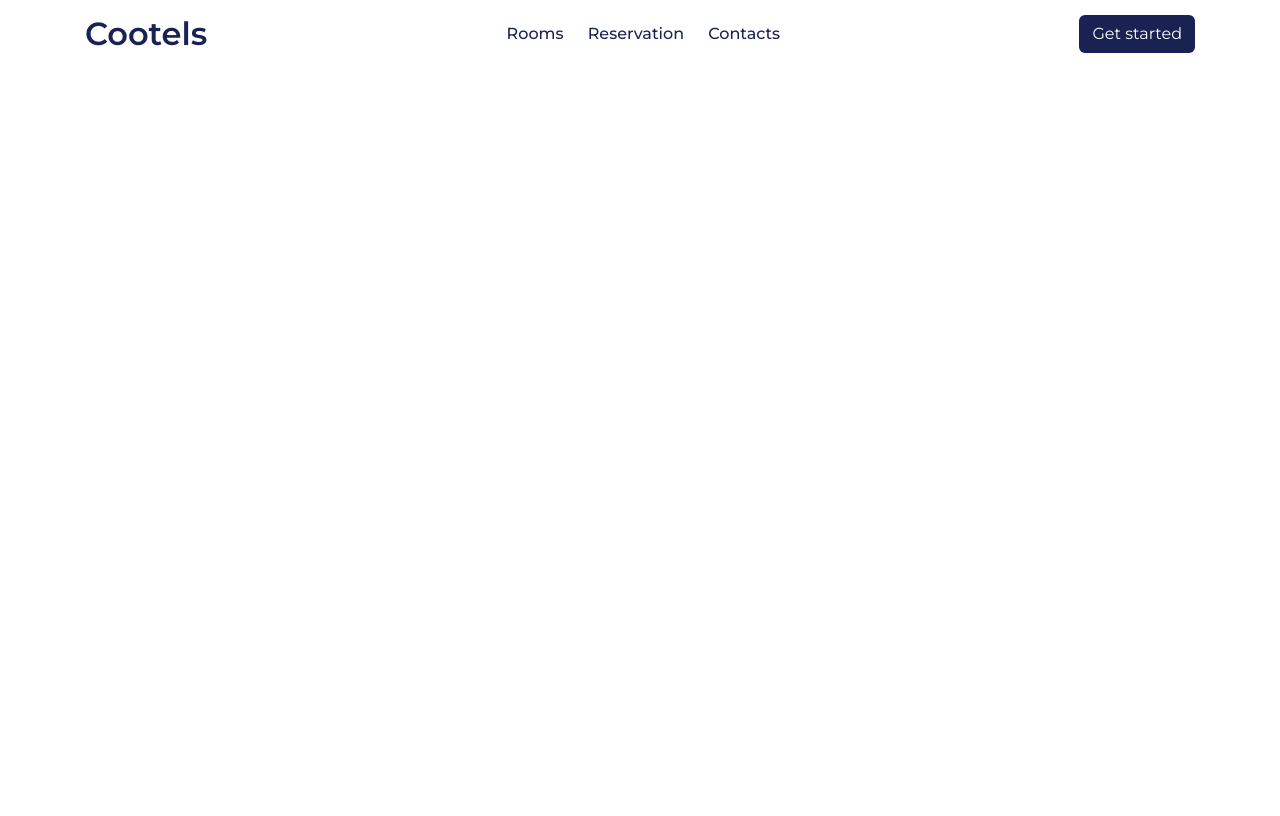
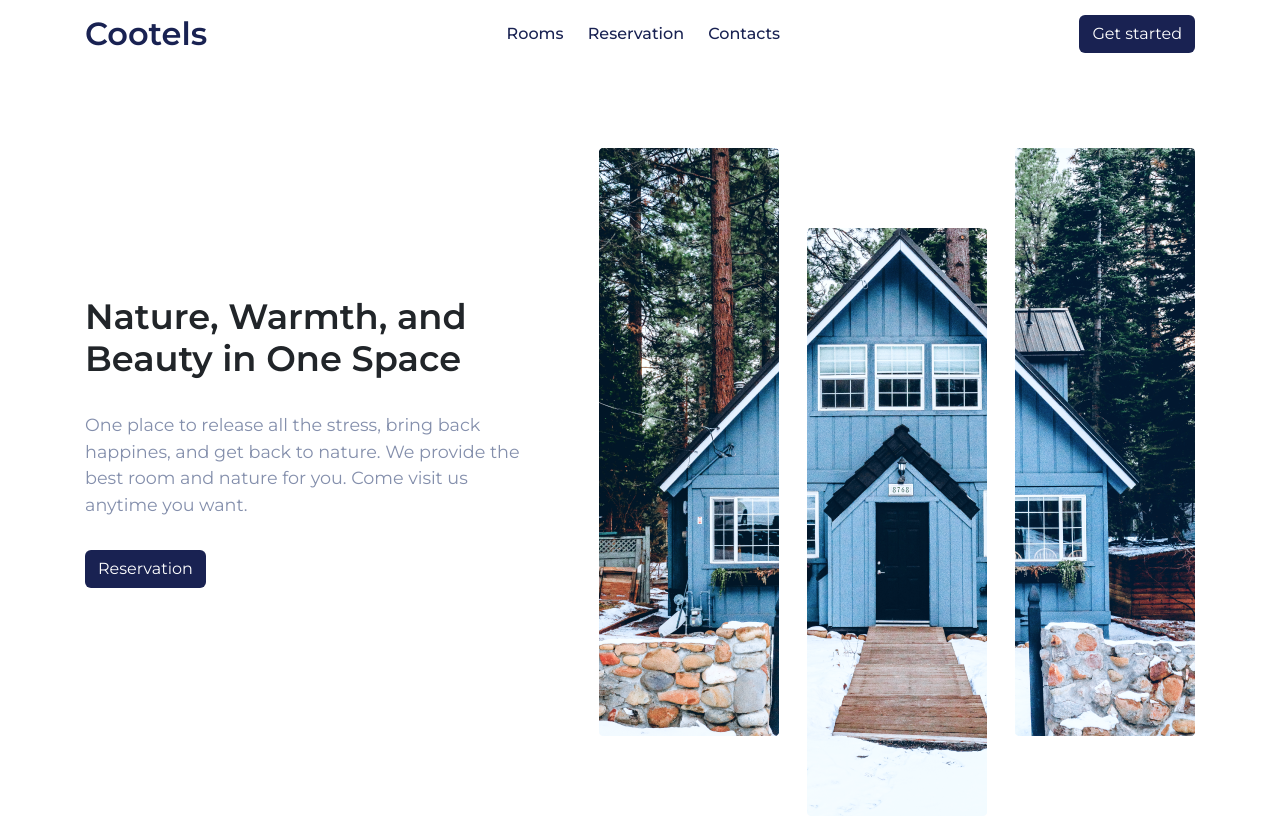
Before and after one commit to Ochilboyev0804/Cootels, a plain HTML site: page index.html in a window 1280 px wide. Drawn offline with nearby package versions, Linux system fonts and the light colour scheme.

Commit message:
added: main hero section

```diff
--- a/header.scss
+++ b/header.scss
@@ -3,6 +3,8 @@
   justify-content: space-between;
   align-items: center;
   padding: 10px 0;
+
+  margin-bottom: 5rem;
 
   .web__name {
     font-weight: 600;
@@ -27,3 +29,34 @@
   color: #fff;
   background: #192252;
 }
+.main__hero {
+
+  display: grid;
+  grid-template-columns: 2fr 3fr;
+  align-items: center;
+}
+
+
+.main__hero-titel-box{
+    .main__hero-titel{
+        font-weight: 600;
+        font-size: 2.2rem;
+    }
+    .main__hero-titel-para{
+        font-weight: 400;
+        font-size: 1.1rem;
+        color: #848FAC;
+        margin: 2rem 0;
+    }
+
+}
+.main-hero-pics{
+    text-align: end;
+
+    .hero__home-mid{
+        position: relative;
+        top: 5rem;
+        margin: 0 1.5rem;
+        // margin-top: 90px;
+    }
+}
--- a/index.html
+++ b/index.html
@@ -39,5 +39,42 @@
         crossorigin="anonymous"
       ></script>
     </div>
+
+    <div class="main__hero container">
+      <div class="main__hero-titel-box">
+        <h2 class="main__hero-titel">Nature, Warmth, and Beauty in One Space</h2>
+        <p class="main__hero-titel-para">
+          One place to release all the stress, bring back happines, and get back
+          to nature. We provide the best room and nature for you. Come visit us
+          anytime you want.
+        </p>
+
+        <button type="button" class="btn web__btn">Reservation</button>
+      </div>
+
+      <div class="main-hero-pics">
+        <img
+          class="hero__home-left"
+          src="./images/header-img.png"
+          alt="home picture peace"
+          width="180"
+          height="588"
+        />
+        <img
+          class="hero__home-mid"
+          src="./images/home-mid.png"
+          alt="home picture peace"
+          width="180"
+          height="588"
+        />
+        <img
+          class="hero__home-right"
+          src="./images/home-right.png"
+          alt="home picture peace"
+          width="180"
+          height="588"
+        />
+      </div>
+    </div>
   </body>
 </html>
```
Also changed, not shown: header.css, images/home-mid.png (added), images/home-right.png (added), 1 other file.
